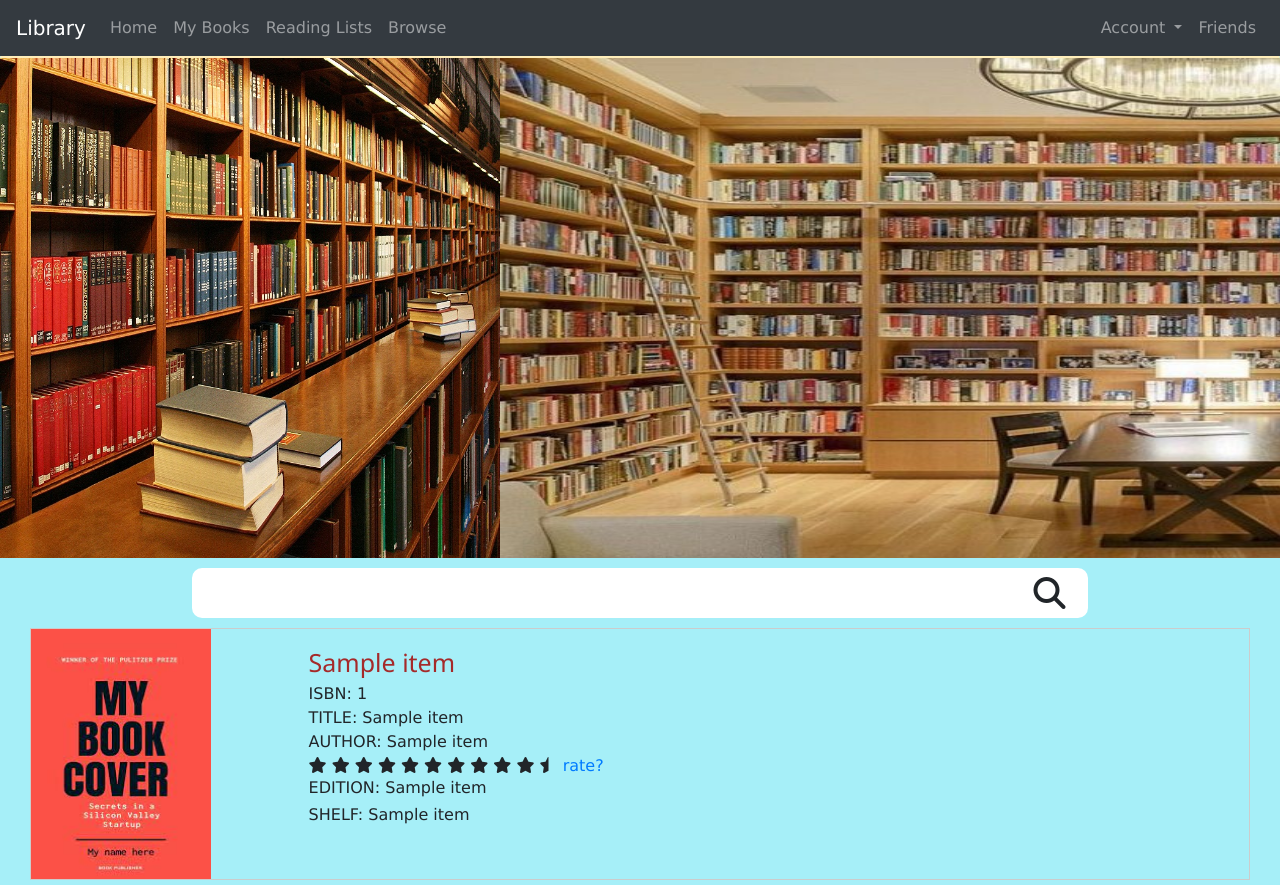
After one commit to krishanu-2001/Library-management-system, a Python web app: template templates/books/books_list_title.html in a window 1280 px wide. The commit adds this page. Run offline with Jinja, Linux system fonts and the light colour scheme; the template is opened without the code that fills it: most values are stand-ins (such as "Sample title", 1, 10 or a date in 2020); some libraries are stand-ins or nearby versions.

Commit message:
Add delete modify

```diff
--- a/app.py
+++ b/app.py
@@ -56,6 +56,9 @@ app.add_url_rule('/books/view-side/<shelf_id>/<title>', view_func=book_section.v
 app.add_url_rule('/books/search/<title>', view_func=book_section.books_search_title, methods=['GET','POST'])
 app.add_url_rule('/books/view-side-search/<search>/<title>', view_func=book_section.view_side_search, methods=['GET','POST'])
 app.add_url_rule('/books/move/<shelf_id>/<title>', view_func=book_section.books_move_to, methods=['GET','POST'])
+app.add_url_rule('/books/books_list_title/<title>', view_func=book_section.books_list_title, methods=['GET','POST'])
+app.add_url_rule('/books/delete/<title>/<isbn>', view_func=book_section.books_delete, methods=['GET','POST'])
+app.add_url_rule('/books/modify/<isbn>', view_func=book_section.books_modify, methods=['GET','POST'])
 
 # user
 app.add_url_rule('/user/login', view_func=user_section.user_login, methods=['GET','POST'])
--- a/static/styles/books.css
+++ b/static/styles/books.css
@@ -138,6 +138,31 @@
   opacity: 1;
 }
 
+.optionsMenu{
+  cursor: pointer;
+  font-size: 25px;
+  font-weight: 300px;
+  color: #f1f2f3;
+  width: 100%;
+  margin: 0;
+  padding: 10px;
+  margin-top: 10px;
+}
+
+.optionsMenu2{
+  cursor: pointer;
+  font-size: 25px;
+  font-weight: 300px;
+  color: black;
+  width: 100%;
+  margin: 0;
+  padding: 10px;
+}
+
+.optionsMenu:hover{
+  background-color: rgb(46, 43, 43, 0.7);
+}
+
 .searchBox{
   display: flex;
   margin: 10px;
@@ -162,8 +187,31 @@
 
 .searchIcon{
   position: relative;
-  top: 5px;
+  top: 0px;
 }
+
+
+.wrapper {
+  position: relative;
+  overflow: hidden;
+  width: 300px;
+  height: inherit;
+}
+
+#slide {
+  position: absolute;
+  left: +300px;
+  width: 300px;
+  height: 100%;
+  transition: 1s;
+  background-color: rgb(46, 43, 43,0.5);
+}
+
+.wrapper:hover #slide {
+  transition: 0.5s;
+  left: 0;
+}
+
 
 .searchIcon:hover{
   color: green;
--- /dev/null
+++ b/templates/books/books_list_title.html
@@ -0,0 +1,113 @@
+
+<head>
+  <style>
+    div.gallery {
+      display: flex;
+      flex-direction: row;
+      justify-content: space-between;
+      margin: 5px;
+      border: 1px solid #ccc;
+      margin-left: 30px;
+      margin-right: 30px;
+    }
+
+    div.gallery:hover {
+      border: 1px solid #777;
+    }
+
+    div.gallery img {
+      width: 100%;
+      height: auto;
+    }
+
+    div.desc {
+      padding: 15px;
+      text-align: left;
+    }
+  </style>
+</head>
+
+{% extends 'books/home.html' %}
+
+{% block section %}
+
+<a id="newStart"></a>
+
+{% for item in files[title] %}
+
+<table>
+  <tr>
+
+    {% set filename = 'images/book' ~ (item[6]|int % 5 + 1) ~ '.png' %}
+    <div class="gallery row">
+      <a target="_blank" href="{{url_for('static', filename= filename)}}">
+        <img
+          src="{{url_for('static', filename= filename)}}"
+          alt="Books"
+          style="width: 180px; height: 250px"
+        />
+      </a>
+      <div class="desc">
+        {% if item[4][0] == 'A' %}
+        <div class="error_green">{{item[4]}}</div>
+        {% elif item[4][0] == 'U' %}
+        <div class="error_yellow">{{item[4]}}</div>
+        {% else %}
+        <div class="error_red">{{item[4]}}</div>
+        {% endif %}
+        <div>
+          ISBN: {{item[0]}}<br />
+          TITLE: {{item[2]}}<br/>
+          AUTHOR: {{item[1]}}
+        </div>
+        {% set rating = item[3]|int %}
+        {% for i in range(rating) %}
+        <i class="fa fa-star" aria-hidden="true"></i>
+        {% endfor %}
+        {% if (item[3] % 1 > 0) %}
+        <i class="fa fa-star-half" aria-hidden="true"></i>
+        {% else %}
+        <i class="fa fa-star-o" aria-hidden="true"></i>
+        {% endif %}
+        <a href="#">rate?</a>
+        <br />
+
+        <h6>EDITION: {{item[6]}}</h6>
+        <h6>SHELF: {{item[7]}}</h6>
+      </div>
+      <div></div>
+      <div></div>
+      <div></div>
+      <div class="wrapper">
+        <div id="slide">
+            <div><h4 class="optionsMenu2">Menu</h4></div>
+            <!-- role based -->
+            {% if role[0] == 'u' %}
+              <div class="optionsMenu">Issue</div>
+              <div class="optionsMenu">Hold</div>
+              <div class="optionsMenu">Add To Reading List</div>
+
+            {% else %}
+              <a class="linkHome" href="/books/delete/{{title~'/'~item[0]}}"><div class="optionsMenu">Remove</div></a>
+              <a class="linkHome" href="#"><div class="optionsMenu">See Requests</div></a>
+              <a class="linkHome" href="/books/modify/{{item[0]}}"><div class="optionsMenu">Modify</div></a>
+            {% endif %}
+
+        </div>
+      </div>
+    </div>
+  </tr>
+</table>
+
+{% endfor %}
+
+
+
+{% block viewSingle %}
+
+{% endblock %}
+
+
+
+
+{% endblock %}
--- a/templates/books/view-single-search.html
+++ b/templates/books/view-single-search.html
@@ -79,7 +79,7 @@
             {% endif %}
 
             <div class="buttons_blue">
-              <h5>Preview</h5>
+              <h5><a class="linkHome" href="/books/books_list_title/{{title}}">Preview</a></h5>
             </div>
 
             <div class="buttons_blue">
@@ -88,7 +88,7 @@
 
           {% elif role[0] == 'l' %}
           <div class="buttons_blue">
-            <h5>Remove</h5>
+            <h5><a class="linkHome" href="/books/books_list_title/{{title}}">Preview</a></h5>
           </div>
 
           <div class="buttons_blue">
--- a/templates/books/view-single.html
+++ b/templates/books/view-single.html
@@ -79,7 +79,7 @@
             {% endif %}
 
             <div class="buttons_blue">
-              <h5>Preview</h5>
+              <h5><a class="linkHome" href="/books/books_list_title/{{title}}">Preview</a></h5>
             </div>
 
             <div class="buttons_blue">
@@ -89,7 +89,7 @@
           {% elif role[0] == 'l' %}
 
           <div class="buttons_blue">
-            <h5>Remove</h5>
+            <h5><a class="linkHome" href="/books/books_list_title/{{title}}">Preview</a></h5>
           </div>
           <div class="buttons_blue">
             <div class="row">
```
Also changed, not shown: models/book_section.py (+112 -4 lines), templates/books/modify.html (added, +54 -0 lines), 1 other file.
